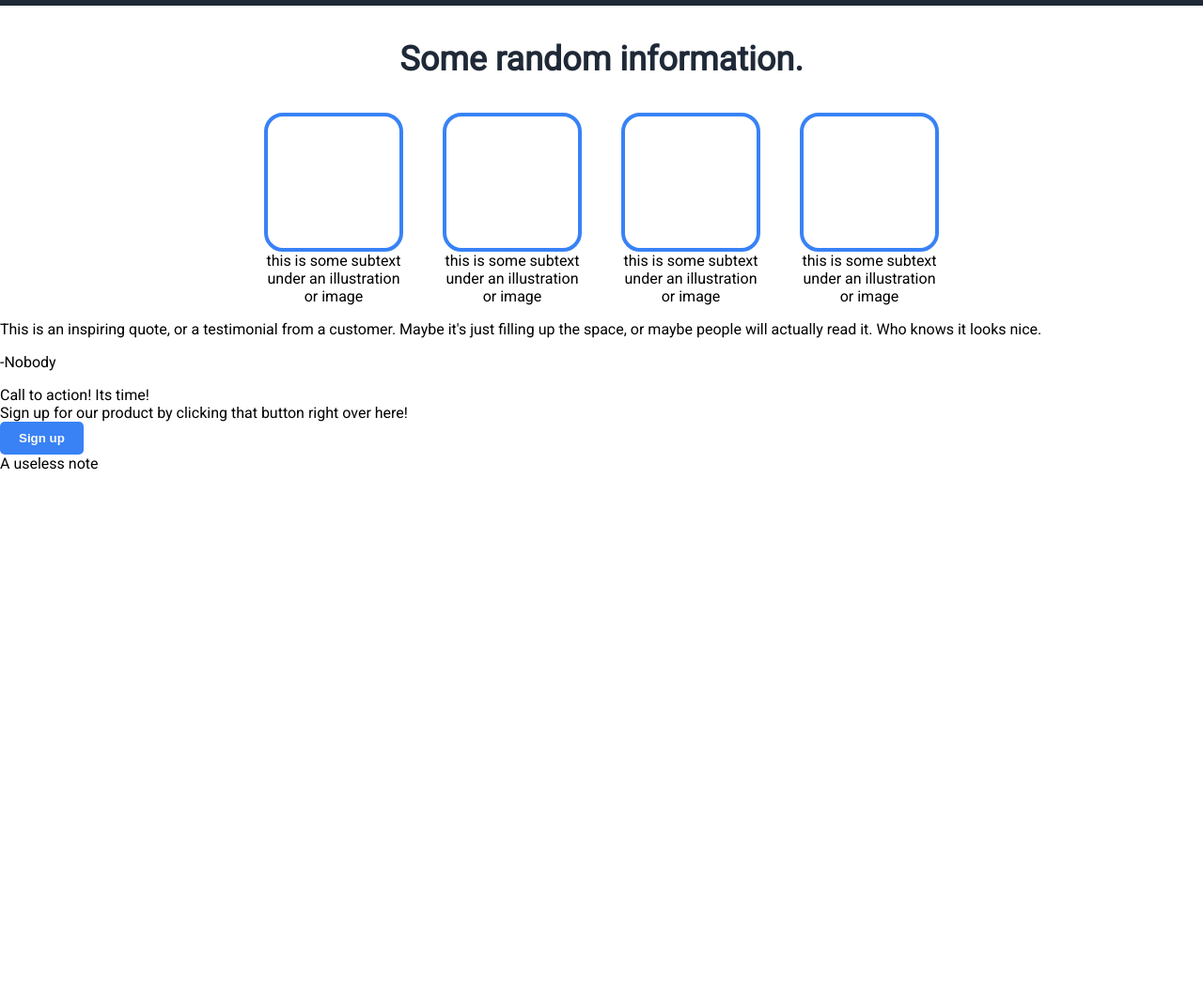
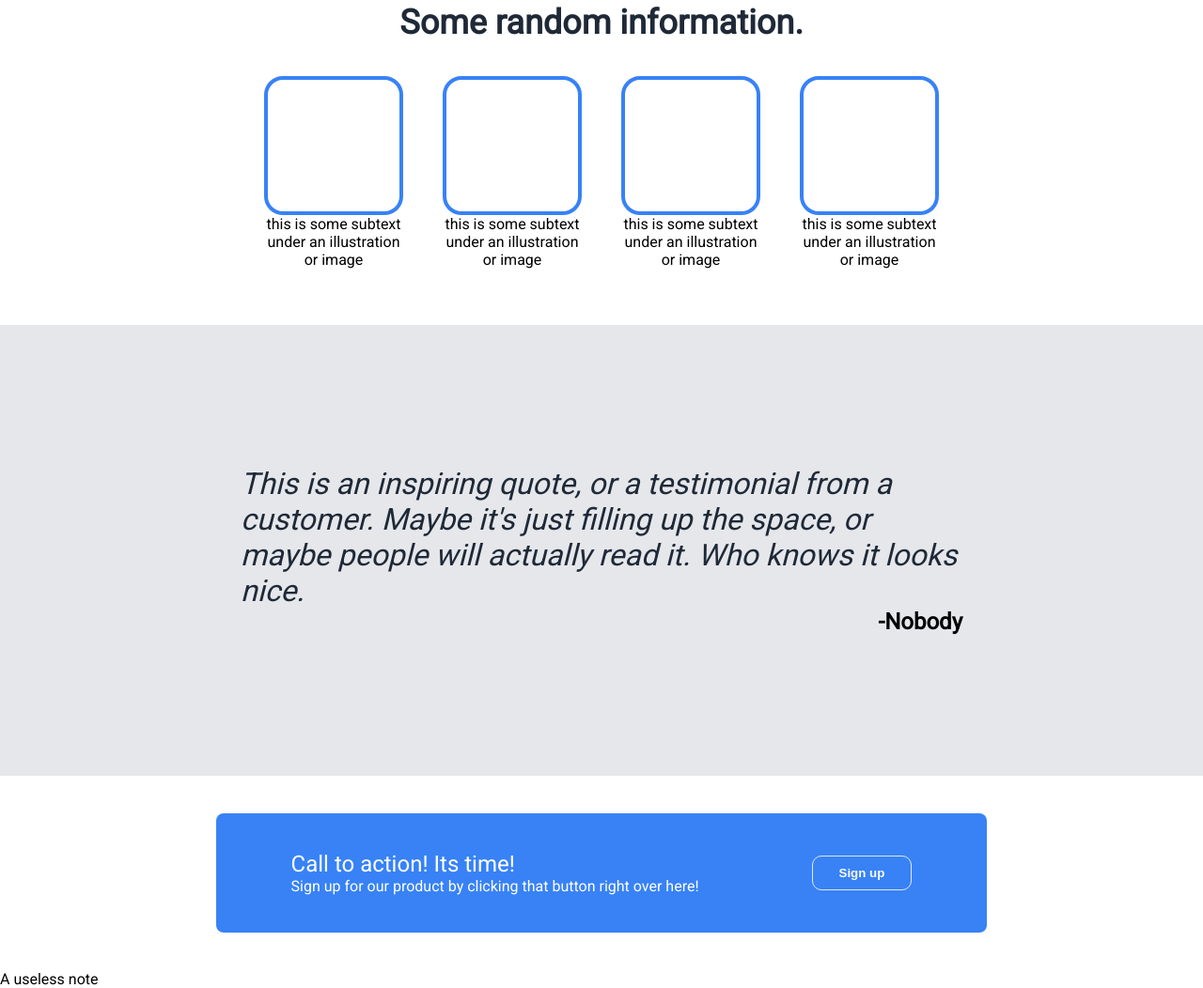
Before and after one commit to mateusz3225/landing-page, a plain HTML site: page index.html in a window 1280 px wide. Shown: the part 537-1589 px from the top of the page at 94% size. Before the commit the page ends 1040 px from the top, so only its background shows below. Drawn offline with Linux system fonts and the light colour scheme.

Commit message:
80% done with css, footer left

```diff
--- a/index.html
+++ b/index.html
@@ -40,18 +40,20 @@
         </div>
     </div>
     <div class="quote">
-        <p>This is an inspiring quote, or a testimonial from a customer. Maybe it's just filling up the space, or maybe people will actually read it. Who knows it looks nice.</p>
-        <p>-Nobody</p>
+        <div class="quoteone">This is an inspiring quote, or a testimonial from a customer. Maybe it's just filling up the space, or maybe people will actually read it. Who knows it looks nice.</div>
+        <div class="quotetwo">-Nobody</div>
     </div>
     <div class="signup">
+        <div class="signupdiv">
         <div class="signup-left">
-            <div class="signuptext">Call to action! Its time!</div>
-            <div class="signuptext">Sign up for our product by clicking that button right over here!</div>
+            <div class="signuptext1">Call to action! Its time!</div>
+            <div class="signuptext2">Sign up for our product by clicking that button right over here!</div>
 
         </div>
         <div class="signup-right">
-            <button type="button">Sign up</button>
+            <button type="button" >Sign up</button>
         </div>
+    </div>
     </div>
     <footer>
         A useless note
--- a/style.css
+++ b/style.css
@@ -8,7 +8,7 @@ header{
     display: flex;
     justify-content: space-between;
     height: 60px;
-    padding:0 10%;
+    padding:0 20%;
     align-items: center;
 
 }
@@ -35,7 +35,7 @@ a{
     background-color:#1F2937;
     display: flex;
     justify-content: space-between;
-    padding:80px 10%;
+    padding:40px 20%;
     align-items: center;
     flex-wrap: wrap;
     gap:40px;
@@ -79,7 +79,8 @@ img{
 .pictures{
 
 
-    padding:0 10%;
+    padding:20px 20%;
+    margin-bottom: 40px;
 
 
 }
@@ -125,3 +126,55 @@ img{
     color:#1F2937;
 
 }
+.quote{
+    display: flex;
+
+
+    padding:150px  20%;
+    flex-wrap: wrap;
+    background-color: #E5E7EB;
+    flex-direction: column;
+
+}
+.quoteone{
+    font-size: 32px;
+    font-style:italic;
+    color:#1F2937;
+    justify-self: center;
+    font-weight: lighter;
+}
+.quotetwo{
+font-weight: bolder;
+align-self: flex-end;
+font-size: 24px;
+}
+.signup{
+    display: flex;
+    justify-content: center;
+    align-items: center;
+    padding: 40px 10%;
+
+}
+.signupdiv {
+background-color: #3882F6;
+padding:20px 100px;
+display: flex;
+gap: 120px;
+border-radius: 8px;
+color: white;
+padding: 40px 80px;
+
+}
+.signup-right{
+    border: 1px solid #E5E7EB;
+    border-radius: 10px;
+    padding: 0 8px;
+    display: flex;
+    align-self: center;
+}
+.signuptext1 {
+    font-size: 24px;
+    font-weight: 500;
+    flex:0 0 auto;
+
+}
```
